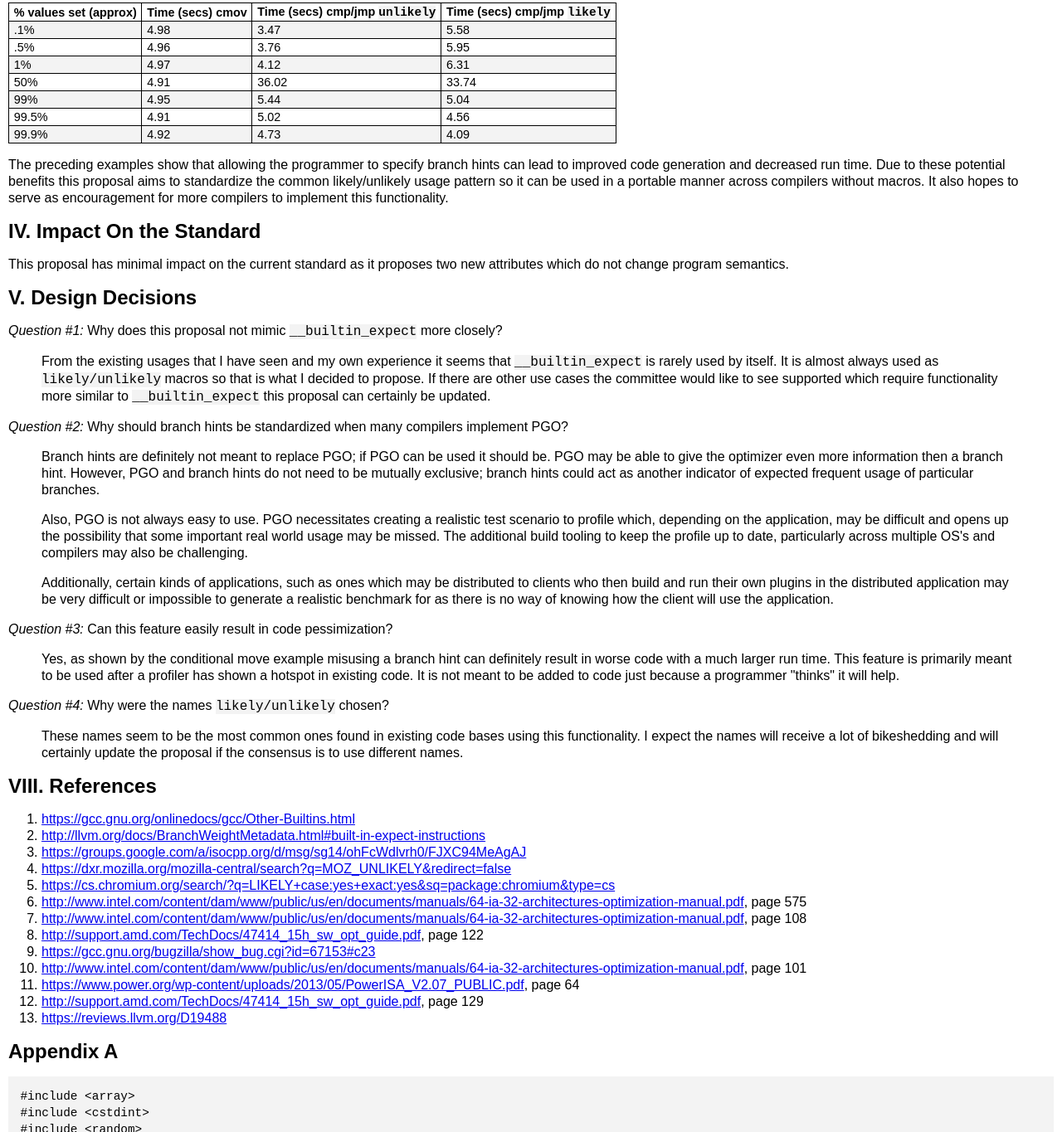
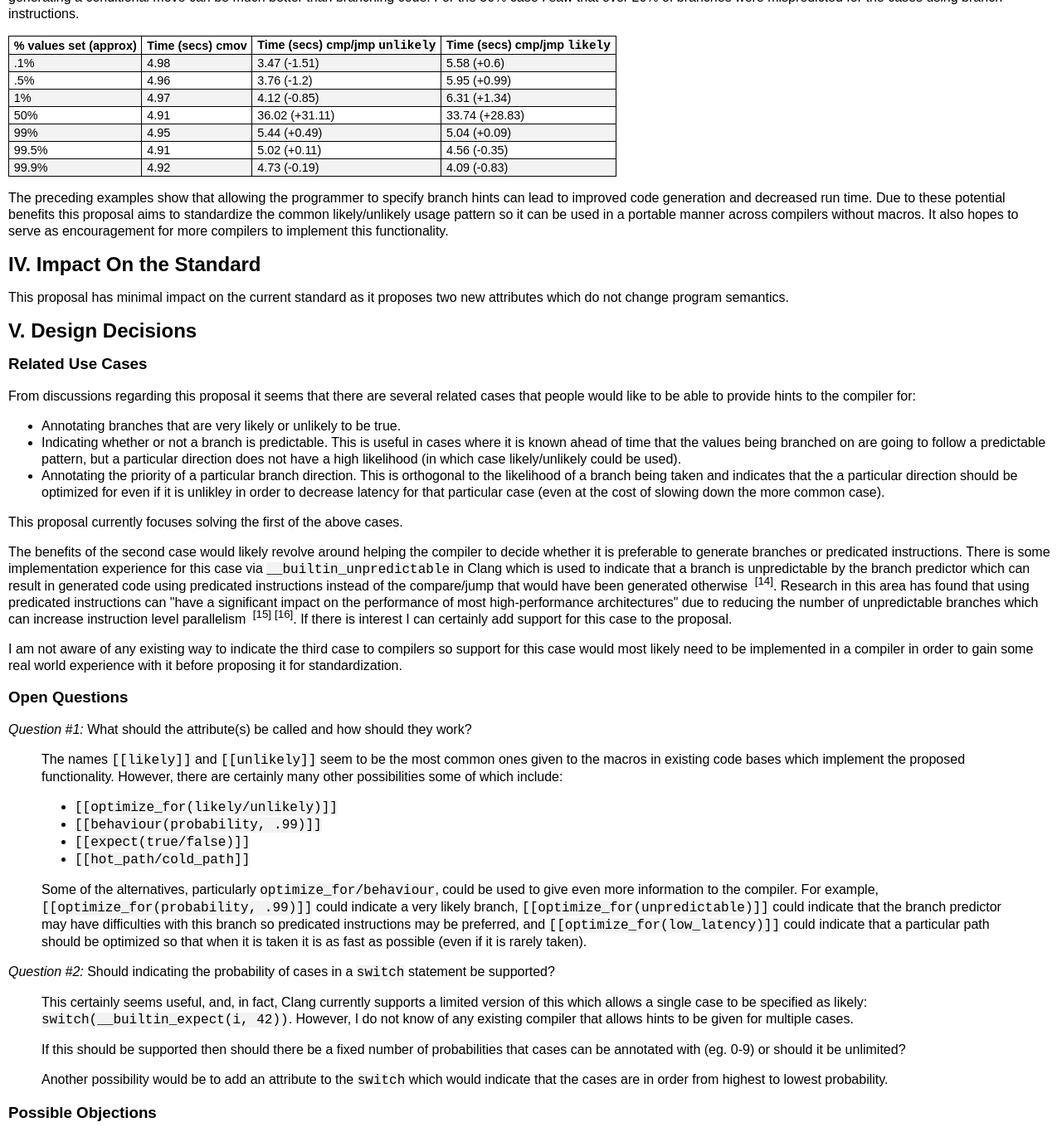
Before and after one commit to ctrychta/ctrychta.github.io, a plain HTML site: page branch_hints_proposal.html in a window 1280 px wide. Shown: the part 1435-2800 px from the top of the page at 83% size. Drawn offline with Linux system fonts and the light colour scheme.

Commit message:
Updated proposal

```diff
--- a/branch_hints_proposal.html
+++ b/branch_hints_proposal.html
@@ -69,7 +69,7 @@ span.foot:before {
 </head>
 <body>
 Document number: DnnnnR0<br/>
-Date: 2016-08-28<br/>
+Date: 2016-09-10<br/>
 Project: Programming Language C++ - Evolution, SG14<br/>
 Reply-to: Clay Trychta &lt;clay.trychta@gmail.com&gt;<br/>
 
@@ -81,10 +81,8 @@ Reply-to: Clay Trychta &lt;clay.trychta@gmail.com&gt;<br/>
   <li><a href="#intro">Introduction</a></li>
   <li><a href="#impact">Impact On the Standard</a></li>
   <li><a href="#design">Design Decisions</a></li>
-  <!--
   <li><a href="#spec">Technical Specifications</a></li>
   <li><a href="#acknowledgements">Acknowledgements</a></li>
-  -->
   <li><a href="#references">References</a></li>
 </ul>
 
@@ -124,7 +122,7 @@ Some of the possible code generation improvements from using branch probability
 </ul>
 
 <p>
-Since this proposal has made a few claims about the potential to improve the generated code and performance I have created a couple small examples showing the possible benefits.  All testing was performed with the GCC 6.1.1 20160621 compiler and run on a Xeon E3 1245 v3.  All examples were compiled with <code>-O3 -march=haswell</code> plus defines to control behavior and some other test specific flags mentioned below.  Tests were run three times using <code>perf stat</code> and the median value was taken.
+Since this proposal has made claims about the potential to improve generated code and performance I have created a couple of small examples showing the possible benefits.  All testing was performed with the GCC 6.1.1 20160621 compiler and run on a Xeon E3 1245 v3.  All examples were compiled with <code>-O3 -march=haswell</code> plus defines to control behavior and some other test specific flags mentioned below.  Tests were run three times using <code>perf stat</code> and the median value was taken.
 </p>
 
 <p>
@@ -140,52 +138,52 @@ This <a href="#appendix_A">first example</a> examines clamping integer values in
   <tr class="stripe">
     <td>.1%</td>
     <td>8.01</td>
-    <td>6.17</td>
+    <td>6.17 (-1.84)</td>
   </tr>
   <tr>
     <td>1%</td>
     <td>8.25</td>
-    <td>6.76</td>
+    <td>6.76 (-1.49)</td>
   </tr>
   <tr class="stripe">
     <td>5%</td>
     <td>9.36</td>
-    <td>7.91</td>
+    <td>7.91 (-1.45)</td>
   </tr>
   <tr>
     <td>10%</td>
     <td>10.83</td>
-    <td>9.42</td>
+    <td>9.42 (-1.41)</td>
   </tr>
   <tr class="stripe">
     <td>50%</td>
     <td>22.55</td>
-    <td>23.42</td>
+    <td>23.42 (+0.87)</td>
   </tr>
   <tr>
     <td>90%</td>
     <td>33.91</td>
-    <td>35.42</td>
+    <td>35.42 (+1.51)</td>
   </tr>
   <tr class="stripe">
     <td>95%</td>
     <td>34.35</td>
-    <td>35.88</td>
+    <td>35.88 (+1.53)</td>
   </tr>
   <tr>
     <td>99%</td>
     <td>34.48</td>
-    <td>36.02</td>
+    <td>36.02 (+1.54)</td>
   </tr>
   <tr class="stripe">
     <td>99.9%</td>
     <td>34.53</td>
-    <td>36.03</td>
+    <td>36.03 (+1.5)</td>
   </tr>
 </table>
 
 <p>
-The <a href="#appendix_B">next example</a> examines the tradeoffs between using conditional move and compare/jump.  This time the code was compiled without hints, with a hint to expect the comparison to succeed, and with a hint to expect the comparison to fail.  The compiled example was then run with various percentages of values for which the comparison would succeed.  I was unable to get GCC to stop generating conditional move instructions using only <code>__builtin_expect</code> so I compiled with <code>-fno-if-conversion -fno-tree-loop-if-convert</code> to simulate it.  It appears that recent Clang versions will generate code using comparison and jumps based on the usage of <code>__builtin_expect</code><span class="foot"></span>.
+The <a href="#appendix_B">next example</a> examines the tradeoffs between using conditional move and compare/jump.  This time the code was compiled without hints, with a hint to expect the comparison to succeed, and with a hint to expect the comparison to fail.  The compiled example was then run with various percentages of values for which the comparison would succeed.  I was unable to get GCC to stop generating conditional move instructions using only <code>__builtin_expect</code> so I compiled with <code>-fno-if-conversion -fno-tree-loop-if-convert</code> to simulate it.  Recent versions of Clang (3.9) will generate code using comparison and jumps based on the usage of <code>__builtin_expect</code><span class="foot"></span>.
 </p>
 
 <p>
@@ -202,44 +200,44 @@ The results show that if almost all values (99%+) will take a particular branch
   <tr class="stripe">
     <td>.1%</td>
     <td>4.98</td>
-    <td>3.47</td>
-    <td>5.58</td>
+    <td>3.47 (-1.51)</td>
+    <td>5.58 (+0.6)</td>
   </tr>
   <tr>
     <td>.5%</td>
     <td>4.96</td>
-    <td>3.76</td>
-    <td>5.95</td>
+    <td>3.76 (-1.2)</td>
+    <td>5.95 (+0.99)</td>
   </tr>
   <tr class="stripe">
     <td>1%</td>
     <td>4.97</td>
-    <td>4.12</td>
-    <td>6.31</td>
+    <td>4.12 (-0.85)</td>
+    <td>6.31 (+1.34)</td>
   </tr>
   <tr>
     <td>50%</td>
     <td>4.91</td>
-    <td>36.02</td>
-    <td>33.74</td>
+    <td>36.02 (+31.11)</td>
+    <td>33.74 (+28.83)</td>
   </tr>
   <tr class="stripe">
     <td>99%</td>
     <td>4.95</td>
-    <td>5.44</td>
-    <td>5.04</td>
+    <td>5.44 (+0.49)</td>
+    <td>5.04 (+0.09)</td>
   </tr>
   <tr>
     <td>99.5%</td>
     <td>4.91</td>
-    <td>5.02</td>
-    <td>4.56</td>
+    <td>5.02 (+0.11)</td>
+    <td>4.56 (-0.35)</td>
   </tr>
   <tr class="stripe">
     <td>99.9%</td>
     <td>4.92</td>
-    <td>4.73</td>
-    <td>4.09</td>
+    <td>4.73 (-0.19)</td>
+    <td>4.09 (-0.83)</td>
   </tr>
 </table>
 
@@ -255,17 +253,85 @@ This proposal has minimal impact on the current standard as it proposes two new
 
 <h2 id="design">V. Design Decisions</h2>
 
+<h3>Related Use Cases</h3>
+
 <p>
-<em>Question #1:</em> Why does this proposal not mimic <code>__builtin_expect</code> more closely?
+From discussions regarding this proposal it seems that there are several related cases that people would like to be able to provide hints to the compiler for:
+</p>
+
+<ul>
+  <li>
+    Annotating branches that are very likely or unlikely to be true.
+  </li>
+  <li>
+    Indicating whether or not a branch is predictable.  This is useful in cases where it is known ahead of time that the values being branched on are going to follow a predictable pattern, but a particular direction does not have a high likelihood (in which case likely/unlikely could be used).
+  </li>
+  <li>
+    Annotating the priority of a particular branch direction.  This is orthogonal to the likelihood of a branch being taken and indicates that the a particular direction should be optimized for even if it is unlikley in order to decrease latency for that particular case (even at the cost of slowing down the more common case).
+  </li>
+</ul>
+
+<p>
+This proposal currently focuses solving the first of the above cases.
+</p>
+
+<p>
+The benefits of the second case would likely revolve around helping the compiler to decide whether it is preferable to generate branches or predicated instructions.  There is some implementation experience for this case via <code>__builtin_unpredictable</code> in Clang which is used to indicate that a branch is unpredictable by the branch predictor which can result in generated code using predicated instructions instead of the compare/jump that would have been generated otherwise <span class="foot"></span>.  Research in this area has found that using predicated instructions can "have a significant impact on the performance of most high-performance architectures" due to reducing the number of unpredictable branches which can increase instruction level parallelism <span class="foot"></span><span class="foot"></span>.  If there is interest I can certainly add support for this case to the proposal.
+</p>
+
+<p>
+I am not aware of any existing way to indicate the third case to compilers so support for this case would most likely need to be implemented in a compiler in order to gain some real world experience with it before proposing it for standardization.
+</p>
+
+<h3>Open Questions</h3>
+
+<p>
+<em>Question #1:</em> What should the attribute(s) be called and how should they work?
 </p>
 <blockquote>
 <p>
-From the existing usages that I have seen and my own experience it seems that <code>__builtin_expect</code> is rarely used by itself.  It is almost always used as <code>likely/unlikely</code> macros so that is what I decided to propose.  If there are other use cases the committee would like to see supported which require functionality more similar to <code>__builtin_expect</code> this proposal can certainly be updated.
+The names <code>[[likely]]</code> and <code>[[unlikely]]</code> seem to be the most common ones given to the macros in existing code bases which implement the proposed functionality.  However, there are certainly many other possibilities some of which include:
+<ul>
+  <li><code>[[optimize_for(likely/unlikely)]]</code></li>
+  <li><code>[[behaviour(probability, .99)]]</code></li>
+  <li><code>[[expect(true/false)]]</code></li>
+  <li><code>[[hot_path/cold_path]]</code></li>
+</ul>
+Some of the alternatives, particularly <code>optimize_for/behaviour</code>, could be used to give even more information to the compiler.  For example, <code>[[optimize_for(probability, .99)]]</code> could indicate a very likely branch, <code>[[optimize_for(unpredictable)]]</code> could indicate that the branch predictor may have difficulties with this branch so predicated instructions may be preferred, and <code>[[optimize_for(low_latency)]]</code> could indicate that a particular path should be optimized so that when it is taken it is as fast as possible (even if it is rarely taken).
 </p>
 </blockquote>
 
 <p>
-<em>Question #2:</em> Why should branch hints be standardized when many compilers implement PGO?
+<em>Question #2:</em> Should indicating the probability of cases in a <code>switch</code> statement be supported?
+</p>
+<blockquote>
+<p>
+This certainly seems useful, and, in fact, Clang currently supports a limited version of this which allows a single case to be specified as likely: <code>switch(__builtin_expect(i, 42))</code>.  However, I do not know of any existing compiler that allows hints to be given for multiple cases.
+</p>
+
+<p>
+If this should be supported then should there be a fixed number of probabilities that cases can be annotated with (eg. 0-9) or should it be unlimited?
+</p>
+
+<p>
+Another possibility would be to add an attribute to the <code>switch</code> which would indicate that the cases are in order from highest to lowest probability.
+</p>
+</blockquote>
+
+
+<h3>Possible Objections</h3>
+
+<p>
+<em>Objection #1:</em> Can this feature easily result in code pessimization?
+</p>
+<blockquote>
+<p>
+Yes, as shown by the conditional move example misusing a branch hint can definitely result in worse code with a much longer run time.  This feature is primarily meant to be used after a hotspot has been found in existing code.  It is not meant to be added to code just because a programmer "thinks" it will help.
+</p>
+</blockquote>
+
+<p>
+<em>Objection #2:</em> Why should branch hints be standardized when many compilers implement PGO?
 </p>
 <blockquote>
 <p>
@@ -275,33 +341,18 @@ Branch hints are definitely not meant to replace PGO; if PGO can be used it shou
 Also, PGO is not always easy to use.  PGO necessitates creating a realistic test scenario to profile which, depending on the application, may be difficult and opens up the possibility that some important real world usage may be missed.  The additional build tooling to keep the profile up to date, particularly across multiple OS's and compilers may also be challenging.
 </p>
 <p>
-Additionally, certain kinds of applications, such as ones which may be distributed to clients who then build and run their own plugins in the distributed application may be very difficult or impossible to generate a realistic benchmark for as there is no way of knowing how the client will use the application.
+Additionally, certain kinds of applications, such as those which may be distributed to clients who then build and run their own plugins in the distributed application may be very difficult or impossible to generate a realistic benchmark for, as there is no way of knowing how the client will use the application.  Similar problems could also occur if an application is highly configurable; creating test scenarios and builds for different possible configurations may not be realistic.
+</p>
+<p>
+Finally, PGO sometimes does the exact opposite of what is wanted for certain low-latency use cases.  PGO tries to make the common case faster, but it may actually be more important to make the uncommon cases faster so that when they do occur they run as quickly as possible.
 </p>
 </blockquote>
 
-<p>
-<em>Question #3:</em> Can this feature easily result in code pessimization?
-</p>
-<blockquote>
-<p>
-Yes, as shown by the conditional move example misusing a branch hint can definitely result in worse code with a much larger run time.  This feature is primarily meant to be used after a profiler has shown a hotspot in existing code.  It is not meant to be added to code just because a programmer "thinks" it will help.
-</p>
-</blockquote>
-
-<p>
-<em>Question #4:</em> Why were the names <code>likely/unlikely</code> chosen?
-</p>
-<blockquote>
-<p>
-These names seem to be the most common ones found in existing code bases using this functionality.  I expect the names will receive a lot of bikeshedding and will certainly update the proposal if the consensus is to use different names.
-</p>
-</blockquote>
-
-<!--
 <h2 id="spec">VI. Technical Specifications</h2>
+TODO
 
 <h2 id="acknowledgements">VII. Acknowledgements</h2>
--->
+Thank you to Bartosz Bielecki, Carl Cook, Matt Dziubinski, Mathias Gaunard, Paul Hampson, and others on the SG14 mailing list for sharing their insights and suggestions.
 
 <h2 id="references">VIII. References</h2>
 
@@ -358,6 +409,17 @@ These names seem to be the most common ones found in existing code bases using t
     <a href="https://reviews.llvm.org/D19488">https://reviews.llvm.org/D19488</a>
   </li>
 
+  <li>
+    <a href="http://clang.llvm.org/docs/LanguageExtensions.html#builtin-unpredictable">http://clang.llvm.org/docs/LanguageExtensions.html#builtin-unpredictable</a>
+  </li>
+
+  <li>
+    <a href="https://www.princeton.edu/~rblee/ELE572Papers/the-effects-of-predicated.pdf">https://www.princeton.edu/~rblee/ELE572Papers/the-effects-of-predicated.pdf</a>
+  </li>
+
+  <li>
+    <a href="http://web.calstatela.edu/faculty/nwarter/courses/EE548/papers/br_pred.pdf">http://web.calstatela.edu/faculty/nwarter/courses/EE548/papers/br_pred.pdf</a>
+  </li>
 </ol>
 
 <h2 id="appendix_A">Appendix A</h2>
```
